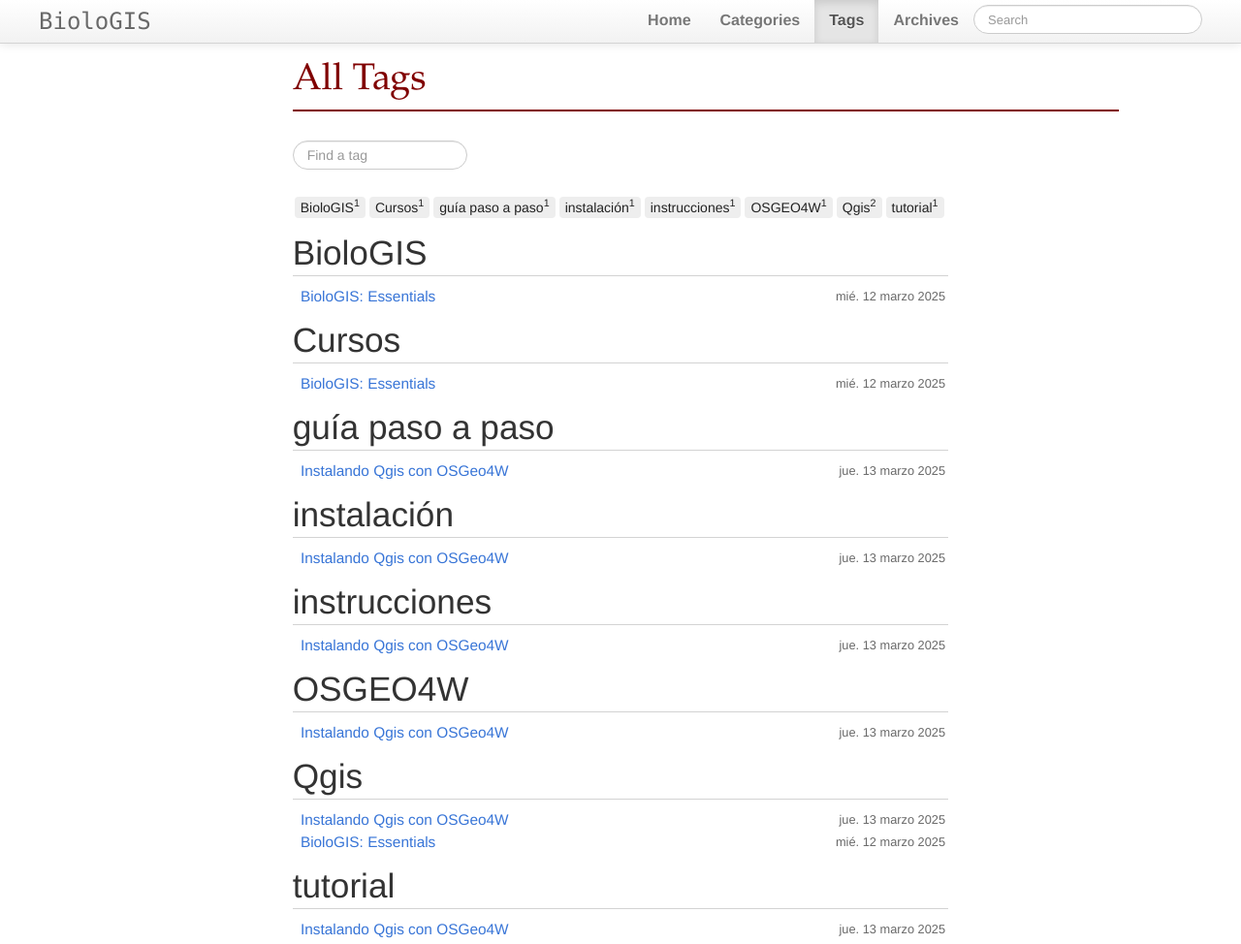
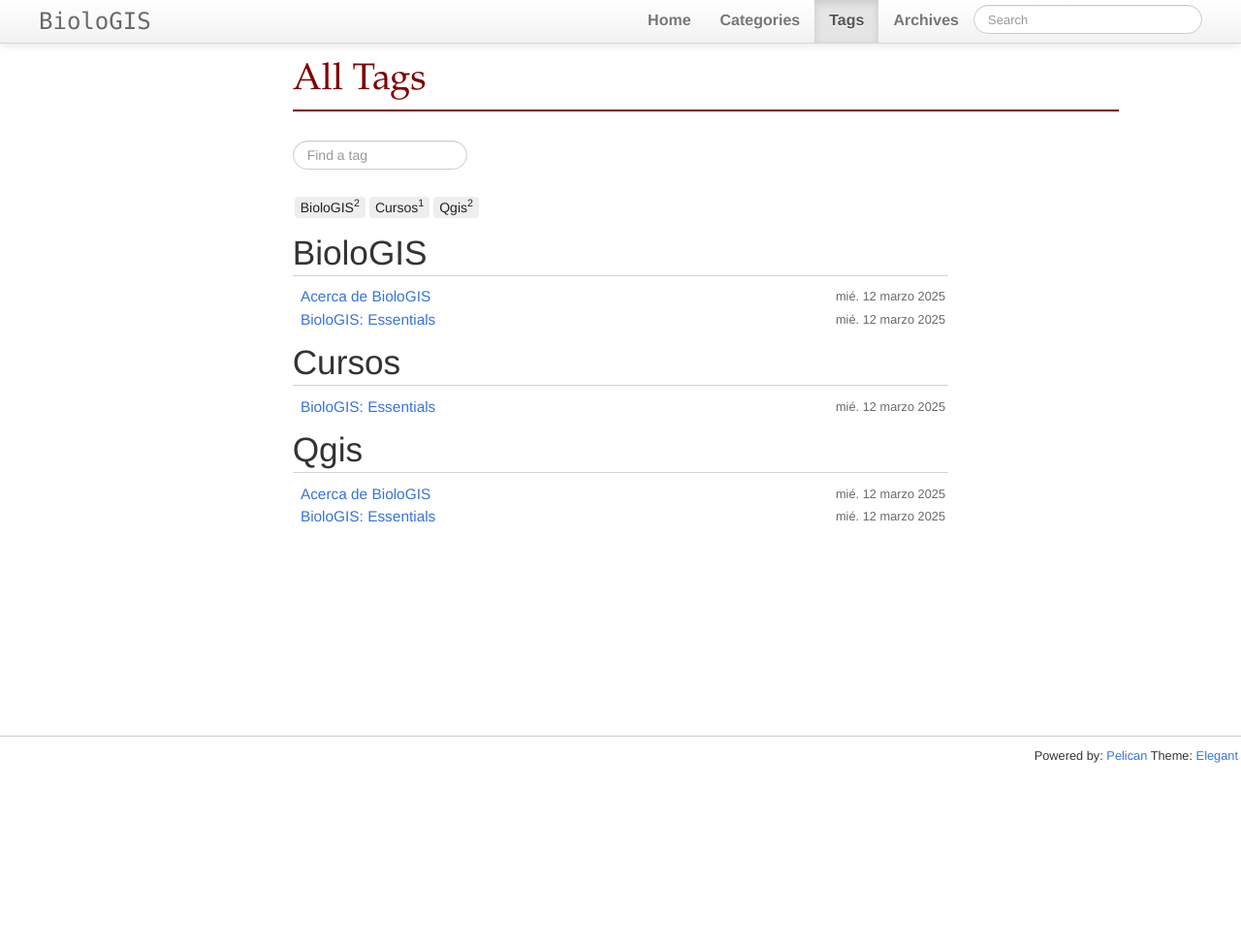
Before and after one commit to BioloGIS-DQ/website, a plain HTML site: page tags.html in a window 1280 px wide. Shown: the top 974 px of the page at 97% size. After the commit the page ends 800 px from the top, so only its background shows below. Drawn offline with nearby package versions, Linux system fonts and the light colour scheme; a web font is replaced by a local one.

Commit message:
Update Website

```diff
--- a/tags.html
+++ b/tags.html
@@ -71,28 +71,13 @@
         </form>
         <ul class="list-of-tags">
             <li>
-            <a href="#biologis-ref">BioloGIS<span class="superscript">1</span></a>
+            <a href="#biologis-ref">BioloGIS<span class="superscript">2</span></a>
             </li>
             <li>
             <a href="#cursos-ref">Cursos<span class="superscript">1</span></a>
             </li>
             <li>
-            <a href="#guia-paso-a-paso-ref">guía paso a paso<span class="superscript">1</span></a>
-            </li>
-            <li>
-            <a href="#instalacion-ref">instalación<span class="superscript">1</span></a>
-            </li>
-            <li>
-            <a href="#instrucciones-ref">instrucciones<span class="superscript">1</span></a>
-            </li>
-            <li>
-            <a href="#osgeo4w-ref">OSGEO4W<span class="superscript">1</span></a>
-            </li>
-            <li>
             <a href="#qgis-ref">Qgis<span class="superscript">2</span></a>
-            </li>
-            <li>
-            <a href="#tutorial-ref">tutorial<span class="superscript">1</span></a>
             </li>
         </ul>
     </div>
@@ -102,6 +87,14 @@
     <div class="span8 offset2">
         <h2 id="biologis-ref" class="tag-title">BioloGIS</h2>
         <ul class="list-articles-under-tag-category">
+            <li itemscope>
+                <a href="./acerca-de-biologis-es.html">
+                    Acerca de BioloGIS
+                </a>
+                <time itemprop="dateCreated" datetime="2025-03-12T17:30:00-05:00">
+                    mié. 12 marzo 2025
+                </time>
+            </li>
             <li itemscope>
                 <a href="./biologis-essentials-es.html">
                     BioloGIS: Essentials
@@ -124,62 +117,14 @@
             </li>
         </ul>
 
-        <h2 id="guia-paso-a-paso-ref" class="tag-title">guía paso a paso</h2>
-        <ul class="list-articles-under-tag-category">
-            <li itemscope>
-                <a href="./instalando-qgis-con-osgeo4w-es.html">
-                    Instalando Qgis con OSGeo4W
-                </a>
-                <time itemprop="dateCreated" datetime="2025-03-13T10:17:00-05:00">
-                    jue. 13 marzo 2025
-                </time>
-            </li>
-        </ul>
-
-        <h2 id="instalacion-ref" class="tag-title">instalación</h2>
-        <ul class="list-articles-under-tag-category">
-            <li itemscope>
-                <a href="./instalando-qgis-con-osgeo4w-es.html">
-                    Instalando Qgis con OSGeo4W
-                </a>
-                <time itemprop="dateCreated" datetime="2025-03-13T10:17:00-05:00">
-                    jue. 13 marzo 2025
-                </time>
-            </li>
-        </ul>
-
-        <h2 id="instrucciones-ref" class="tag-title">instrucciones</h2>
-        <ul class="list-articles-under-tag-category">
-            <li itemscope>
-                <a href="./instalando-qgis-con-osgeo4w-es.html">
-                    Instalando Qgis con OSGeo4W
-                </a>
-                <time itemprop="dateCreated" datetime="2025-03-13T10:17:00-05:00">
-                    jue. 13 marzo 2025
-                </time>
-            </li>
-        </ul>
-
-        <h2 id="osgeo4w-ref" class="tag-title">OSGEO4W</h2>
-        <ul class="list-articles-under-tag-category">
-            <li itemscope>
-                <a href="./instalando-qgis-con-osgeo4w-es.html">
-                    Instalando Qgis con OSGeo4W
-                </a>
-                <time itemprop="dateCreated" datetime="2025-03-13T10:17:00-05:00">
-                    jue. 13 marzo 2025
-                </time>
-            </li>
-        </ul>
-
         <h2 id="qgis-ref" class="tag-title">Qgis</h2>
         <ul class="list-articles-under-tag-category">
             <li itemscope>
-                <a href="./instalando-qgis-con-osgeo4w-es.html">
-                    Instalando Qgis con OSGeo4W
+                <a href="./acerca-de-biologis-es.html">
+                    Acerca de BioloGIS
                 </a>
-                <time itemprop="dateCreated" datetime="2025-03-13T10:17:00-05:00">
-                    jue. 13 marzo 2025
+                <time itemprop="dateCreated" datetime="2025-03-12T17:30:00-05:00">
+                    mié. 12 marzo 2025
                 </time>
             </li>
             <li itemscope>
@@ -188,18 +133,6 @@
                 </a>
                 <time itemprop="dateCreated" datetime="2025-03-12T17:30:00-05:00">
                     mié. 12 marzo 2025
-                </time>
-            </li>
-        </ul>
-
-        <h2 id="tutorial-ref" class="tag-title">tutorial</h2>
-        <ul class="list-articles-under-tag-category">
-            <li itemscope>
-                <a href="./instalando-qgis-con-osgeo4w-es.html">
-                    Instalando Qgis con OSGeo4W
-                </a>
-                <time itemprop="dateCreated" datetime="2025-03-13T10:17:00-05:00">
-                    jue. 13 marzo 2025
                 </time>
             </li>
         </ul>
```
Also changed, not shown: acerca-de-biologis-es.html (+33 -10 lines), archives.html (+4 -4 lines), author/didier-a-quimbay-galindo.html (+5 -5 lines), biologis-essentials-es.html (+1 -1 lines), categories.html (+21 -21 lines), category/about-us.html (+1 -1 lines), category/cursos.html (+1 -1 lines), index.html (+5 -5 lines), instalando-qgis-con-osgeo4w-es.html (+0 -5 lines), tag/biologis.html (+11 -1 lines), tag/cursos.html (+1 -1 lines), tag/qgis.html (+5 -5 lines).
